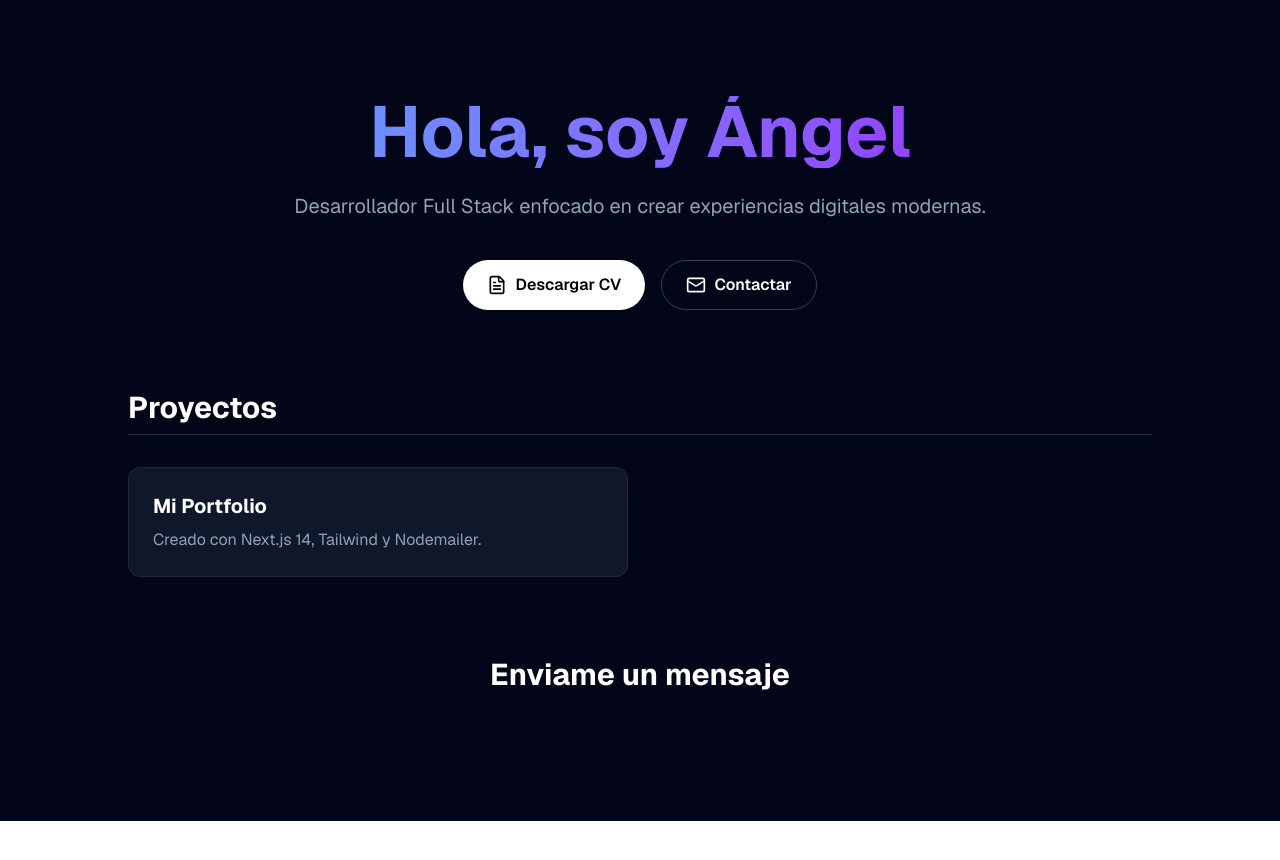
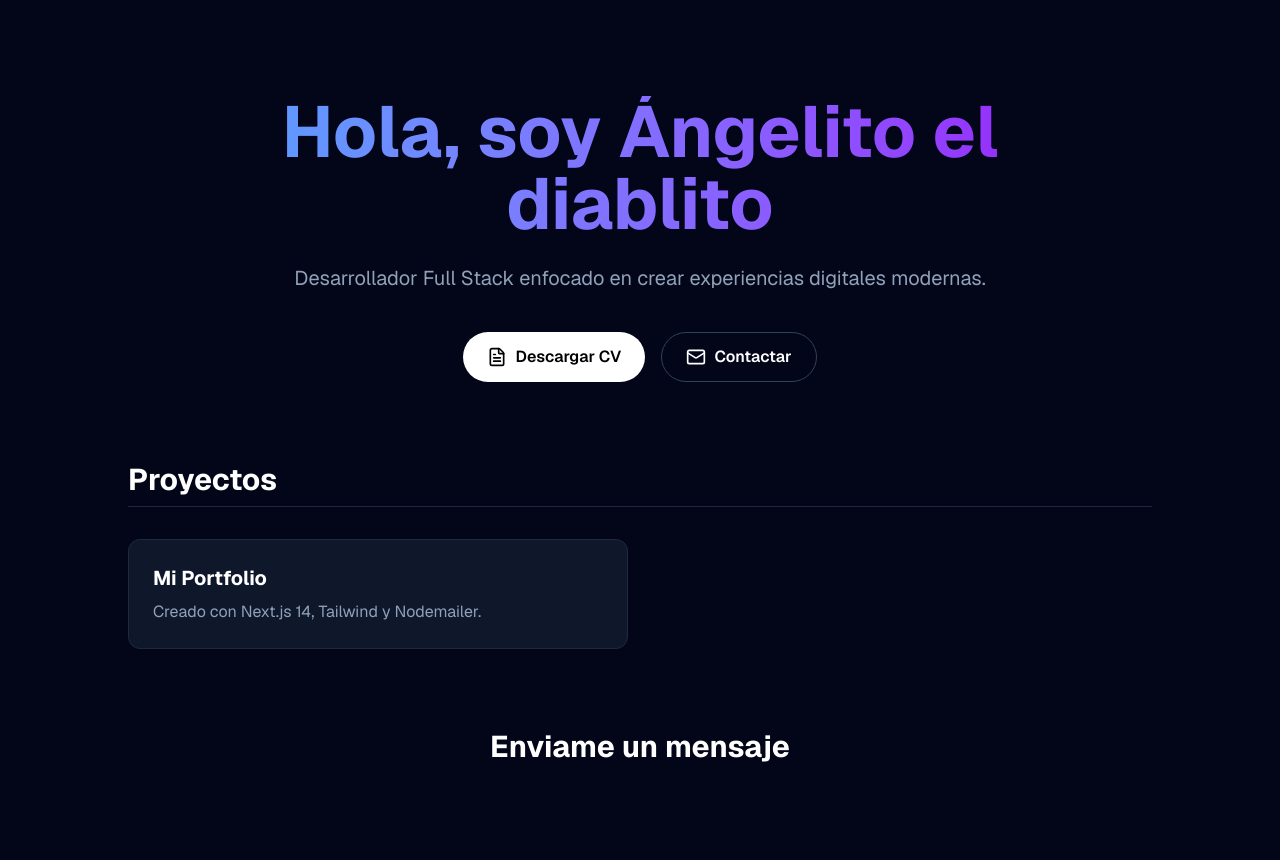
Before and after one commit to angel01as/portfolio_angelcc, a Next.js app: page / in a window 1280 px wide. Shown: the top 860 px of the page. Before the commit the page ends 821 px from the top, so only its background shows below. Built offline with nearby package versions, Linux system fonts and the light colour scheme.

Commit message:
comentario

```diff
--- a/app/page.tsx
+++ b/app/page.tsx
@@ -6,7 +6,7 @@ export default function Home() {
       {/* SECCIÓN HERO */}
       <section className="max-w-4xl mx-auto text-center mb-20">
         <h1 className="text-5xl md:text-7xl font-bold bg-gradient-to-r from-blue-400 to-purple-600 bg-clip-text text-transparent mb-6">
-          Hola, soy Ángel
+          Hola, soy Ángelito el diablito
         </h1>
         <p className="text-xl text-slate-400 mb-10">
           Desarrollador Full Stack enfocado en crear experiencias digitales modernas.
```
